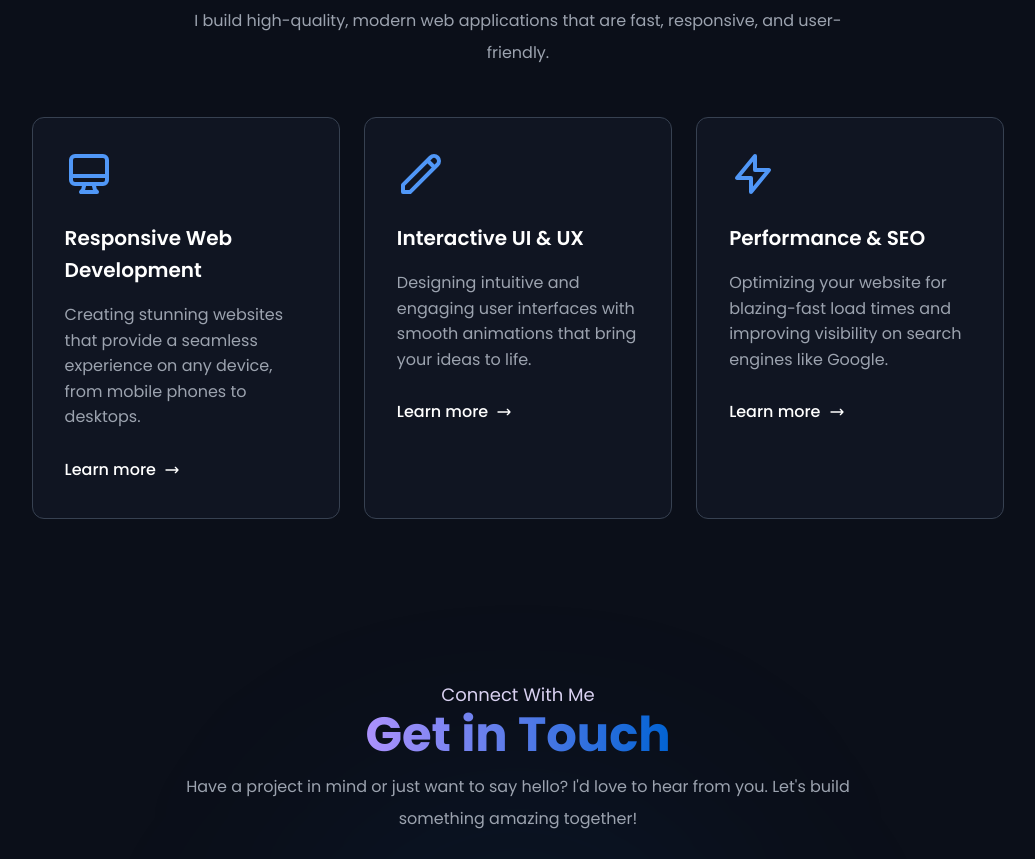
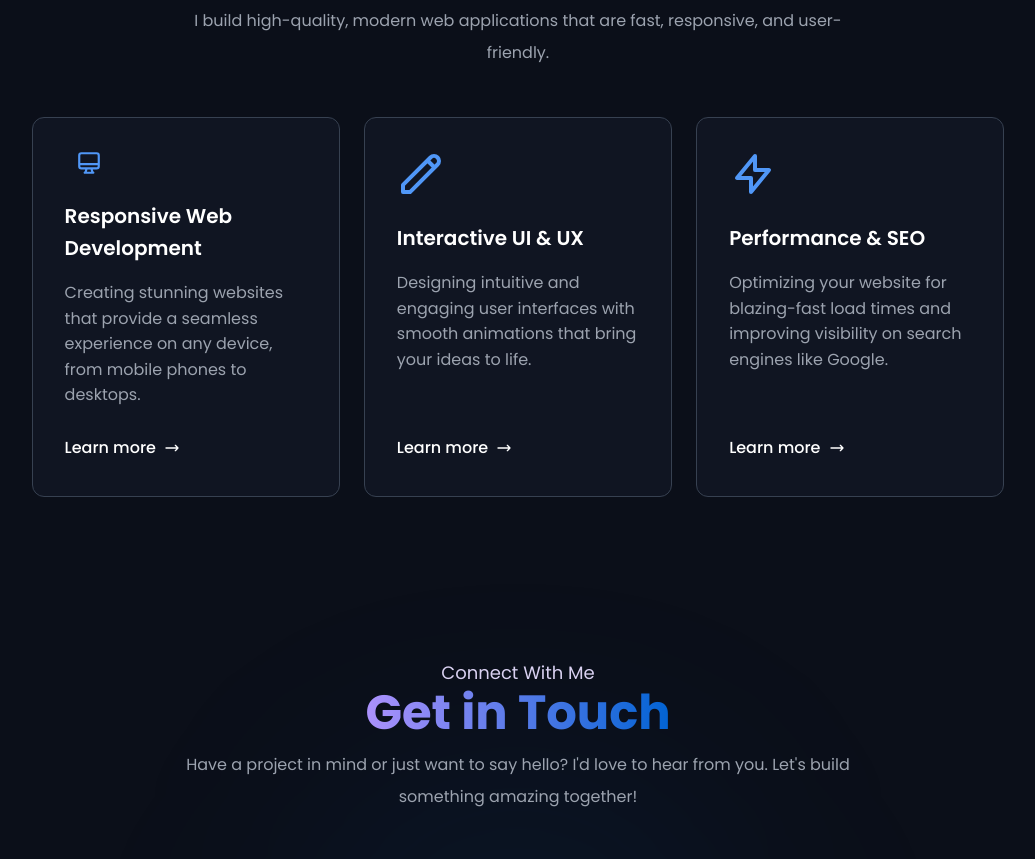
Before and after one commit to sawan-sawan/Portfolio, a React (Vite) app: page / in a window 1280 px wide. Shown: the part 3063-3922 px from the top of the page, without its empty margins (122-1157 px from the left). Built offline with nearby package versions, Linux system fonts and the light colour scheme; a web font is replaced by a local one.

Commit message:
cardchangeflip

```diff
--- a/src/components/Services.css
+++ b/src/components/Services.css
@@ -1,5 +1,5 @@
 /* ============================= */
-/* Services Section Styles */
+/* Services Section Styles       */
 /* ============================= */
 
 .services-section {
@@ -8,10 +8,10 @@
     scroll-margin-top: 80px;
     background-color: #0b0f19; /* Theme background */
     color: #d1d5db;
-    overflow-x: hidden; /* Extra horizontal scroll rokne ke liye */
+    overflow-x: hidden;
 }
 
-/* Headings and Text (About page se same) */
+/* Headings and Text */
 .services-section .intro-subtitle {
     text-align: center;
     margin-bottom: 8px;
@@ -34,43 +34,84 @@
 
 .services-section .section-description {
     text-align: center;
-    max-width: 42rem; /* max-w-2xl */
-    margin: 20px auto 48px; /* mt-5 mb-12 */
-    color: #9ca3af; /* text-gray-400 */
+    max-width: 42rem;
+    margin: 20px auto 48px;
+    color: #9ca3af;
 }
 
 /* Services Grid Layout */
 .services-grid {
     display: grid;
-    grid-template-columns: 1fr; /* Mobile par 1 column */
-    gap: 24px; /* gap-6 */
+    grid-template-columns: 1fr;
+    gap: 24px;
     margin-top: 40px;
 }
 
 /* Service Card Styles */
 .service-card {
-    background-color: #101522;
-    padding: 32px; /* px-8 py-12 */
-    border-radius: 12px; /* rounded-lg */
-    border: 1px solid #374151; /* Darker border */
-    transition: transform 0.3s ease, box-shadow 0.3s ease, border-color 0.3s ease;
+    background-color: transparent;
+    border: none;
+    border-radius: 12px;
+    perspective: 1000px;
+    min-height: 380px;
 }
 
-.service-card:hover {
-    transform: translateY(-8px); /* hover:-translate-y-2 */
-    border-color: #5097f7; /* Hover par border color badlega */
+/* Inner container that actually flips */
+.service-card-inner {
+    position: relative;
+    width: 100%;
+    height: 100%;
+    transition: transform 0.8s;
+    transform-style: preserve-3d;
+}
+
+/* When card is flipped, rotate the inner container */
+.service-card.is-flipped .service-card-inner {
+    transform: rotateY(180deg);
+}
+
+/* Common styles for both front and back of the card */
+.service-card-front,
+.service-card-back {
+    position: absolute;
+    width: 100%;
+    height: 100%;
+    -webkit-backface-visibility: hidden; /* Safari */
+    backface-visibility: hidden;
+    display: flex;
+    flex-direction: column;
+    justify-content: flex-start;
+    align-items: flex-start;
+
+    background-color: #101522;
+    padding: 32px;
+    border-radius: 12px;
+    border: 1px solid #374151;
+    transition: border-color 0.3s ease, box-shadow 0.3s ease;
+}
+
+/* Apply hover effect only to the front face */
+.service-card:not(.is-flipped):hover .service-card-front {
+    transform: translateY(-8px);
+    border-color: #5097f7;
     box-shadow: 0 10px 30px rgba(80, 151, 247, 0.1);
 }
 
+/* Back face is initially rotated */
+.service-card-back {
+    transform: rotateY(180deg);
+    border-color: #5097f7;
+}
+
 .service-icon {
-    width: 48px; /* w-12 */
+    width: 48px;
     height: 48px;
     margin-bottom: 24px;
-    color: #5097f7; /* Icon ka color theme se match karega */
+    color: #5097f7;
 }
 
 .service-title {
-    font-size: 1.25rem; /* text-xl */
+    font-size: 1.25rem;
     font-weight: 600;
     color: #ffffff;
     margin-bottom: 16px;
@@ -80,8 +121,34 @@
     color: #9ca3af;
     line-height: 1.6;
     margin-bottom: 24px;
+    flex-grow: 1;
 }
 
+/* Styles for the details list on the back */
+.service-details-list {
+    list-style: none;
+    padding: 0;
+    margin: 0 0 24px 0;
+    width: 100%;
+    color: #9ca3af;
+    flex-grow: 1;
+}
+
+.service-details-list li {
+    padding-left: 20px;
+    position: relative;
+    margin-bottom: 10px;
+}
+
+.service-details-list li::before {
+    content: '✓';
+    position: absolute;
+    left: 0;
+    color: #5097f7;
+    font-weight: bold;
+}
+
+/* Service Link & Back Button */
 .service-link {
     display: inline-flex;
     align-items: center;
@@ -90,6 +157,12 @@
     font-weight: 500;
     text-decoration: none;
     transition: color 0.3s ease, gap 0.3s ease;
+    background: none;
+    border: none;
+    padding: 0;
+    cursor: pointer;
+    font-size: 1rem;
+    font-family: inherit;
 }
 
 .service-link:hover {
@@ -103,6 +176,10 @@
     transition: transform 0.3s ease;
 }
 
+.back-button {
+    margin-top: auto;
+}
+
 /* Responsive Styles */
 @media (min-width: 640px) {
     .services-section {
@@ -110,7 +187,7 @@
         padding-right: 8%;
     }
     .services-grid {
-        grid-template-columns: repeat(2, 1fr); /* Tablet par 2 columns */
+        grid-template-columns: repeat(2, 1fr);
     }
 }
 
@@ -120,9 +197,10 @@
         padding-right: 12%;
     }
     .services-grid {
-        grid-template-columns: repeat(3, 1fr); /* Desktop par 3 columns */
+        grid-template-columns: repeat(3, 1fr);
     }
-}
+} /* <--- YAHAN PAR BRACKET ADD KIYA GAYA HAI */
+
 /* Reveal Animation for Services */
 .reveal-hidden {
   opacity: 0;
--- a/src/components/Services.jsx
+++ b/src/components/Services.jsx
@@ -1,7 +1,8 @@
-import React from 'react';
+import React, { useState } from 'react'; // Import useState
 import './Services.css';
 import { useInView } from 'react-intersection-observer';
 
+// --- ADDED DETAILED CONTENT FOR THE BACK OF THE CARD ---
 const services = [
   {
     name: 'Responsive Web Development',
@@ -9,6 +10,18 @@ const services = [
       <svg className="service-icon" fill="none" stroke="currentColor" viewBox="0 0 24 24" xmlns="http://www.w3.org/2000/svg"><path strokeLinecap="round" strokeLinejoin="round" strokeWidth="2" d="M9.75 17L9 20l-1 1h8l-1-1-.75-3M3 13h18M5 17h14a2 2 0 002-2V5a2 2 0 00-2-2H5a2 2 0 00-2 2v10a2 2 0 002 2z"></path></svg>
     ),
     description: 'Creating stunning websites that provide a seamless experience on any device, from mobile phones to desktops.',
+    details: {
+      title: 'Core Features',
+      icon: ( // Different icon for the back
+        <svg className="service-icon" fill="none" stroke="currentColor" viewBox="0 0 24 24" xmlns="http://www.w3.org/2000/svg"><path strokeLinecap="round" strokeLinejoin="round" strokeWidth="2" d="M5 12h14M5 12a2 2 0 01-2-2V6a2 2 0 012-2h14a2 2 0 012 2v4a2 2 0 01-2 2M5 12a2 2 0 00-2 2v4a2 2 0 002 2h14a2 2 0 002-2v-4a2 2 0 00-2-2m-2-4h.01M17 16h.01"></path></svg>
+      ),
+      points: [
+        'Mobile-First Approach',
+        'Fluid Grids & Flexible Images',
+        'Cross-Browser Compatibility',
+        'Modern CSS & Frameworks',
+      ],
+    },
   },
   {
     name: 'Interactive UI & UX',
@@ -16,6 +29,18 @@ const services = [
       <svg className="service-icon" fill="none" stroke="currentColor" viewBox="0 0 24 24" xmlns="http://www.w3.org/2000/svg"><path strokeLinecap="round" strokeLinejoin="round" strokeWidth="2" d="M15.232 5.232l3.536 3.536m-2.036-5.036a2.5 2.5 0 113.536 3.536L6.5 21.036H3v-3.572L16.732 3.732z"></path></svg>
     ),
     description: 'Designing intuitive and engaging user interfaces with smooth animations that bring your ideas to life.',
+    details: {
+        title: 'Design Principles',
+        icon: (
+            <svg className="service-icon" fill="none" stroke="currentColor" viewBox="0 0 24 24" xmlns="http://www.w3.org/2000/svg"><path strokeLinecap="round" strokeLinejoin="round" strokeWidth="2" d="M11 5H6a2 2 0 00-2 2v11a2 2 0 002 2h11a2 2 0 002-2v-5m-1.414-9.414a2 2 0 112.828 2.828L11.828 15H9v-2.828l8.586-8.586z"></path></svg>
+        ),
+        points: [
+            'User-Centric Design',
+            'Interactive Prototypes',
+            'Micro-interactions & Animations',
+            'Accessibility (A11y) Focused',
+        ],
+    },
   },
   {
     name: 'Performance & SEO',
@@ -23,12 +48,35 @@ const services = [
       <svg className="service-icon" fill="none" stroke="currentColor" viewBox="0 0 24 24" xmlns="http://www.w3.org/2000/svg"><path strokeLinecap="round" strokeLinejoin="round" strokeWidth="2" d="M13 10V3L4 14h7v7l9-11h-7z"></path></svg>
     ),
     description: 'Optimizing your website for blazing-fast load times and improving visibility on search engines like Google.',
+    details: {
+        title: 'Optimization Stack',
+        icon: (
+            <svg className="service-icon" fill="none" stroke="currentColor" viewBox="0 0 24 24" xmlns="http://www.w3.org/2000/svg"><path strokeLinecap="round" strokeLinejoin="round" strokeWidth="2" d="M13 7h8m0 0v8m0-8l-8 8-4-4-6 6"></path></svg>
+        ),
+        points: [
+            'Code Splitting & Minification',
+            'Image & Asset Optimization',
+            'On-Page SEO Best Practices',
+            'Lighthouse & Core Web Vitals',
+        ],
+    },
   },
 ];
 
 export default function Services() {
   const { ref: headingRef, inView: headingInView } = useInView({ threshold: 0.2, triggerOnce: true });
   const { ref: gridRef, inView: gridInView } = useInView({ threshold: 0.1, triggerOnce: true });
+
+  // --- STATE TO TRACK THE EXPANDED CARD ---
+  const [expandedCard, setExpandedCard] = useState(null);
+
+  const handleLearnMore = (serviceName) => {
+    setExpandedCard(serviceName);
+  };
+
+  const handleBack = () => {
+    setExpandedCard(null);
+  };
 
   return (
     <div id="services" className="services-section">
@@ -43,21 +91,44 @@ export default function Services() {
       </div>
 
       <div ref={gridRef} className="services-grid">
-        {services.map((service, index) => (
+        {services.map((service, index) => {
+          const isExpanded = expandedCard === service.name;
+          return (
             <div
               key={service.name}
-            className={`service-card ${gridInView ? 'reveal-visible' : 'reveal-hidden'}`}
+              // Add 'is-flipped' class when this card is expanded
+              className={`service-card ${gridInView ? 'reveal-visible' : 'reveal-hidden'} ${isExpanded ? 'is-flipped' : ''}`}
               style={{ '--delay': `${(index + 1) * 0.2}s` }}
             >
+              {/* --- INNER WRAPPER FOR 3D EFFECT --- */}
+              <div className="service-card-inner">
+                {/* --- FRONT SIDE OF THE CARD (Original Content) --- */}
+                <div className="service-card-front">
                   {service.icon}
                   <h3 className="service-title">{service.name}</h3>
                   <p className="service-description">{service.description}</p>
-            <a href="#" className="service-link">
+                  <button onClick={() => handleLearnMore(service.name)} className="service-link">
                     Learn more
                     <svg fill="none" stroke="currentColor" viewBox="0 0 24 24" xmlns="http://www.w3.org/2000/svg"><path strokeLinecap="round" strokeLinejoin="round" strokeWidth="2" d="M17 8l4 4m0 0l-4 4m4-4H3"></path></svg>
-            </a>
+                  </button>
                 </div>
-        ))}
+
+                {/* --- BACK SIDE OF THE CARD (Detailed Content) --- */}
+                <div className="service-card-back">
+                    {service.details.icon}
+                    <h3 className="service-title">{service.details.title}</h3>
+                    <ul className="service-details-list">
+                        {service.details.points.map(point => <li key={point}>{point}</li>)}
+                    </ul>
+                  <button onClick={handleBack} className="service-link back-button">
+                    <svg fill="none" stroke="currentColor" viewBox="0 0 24 24" xmlns="http://www.w3.org/2000/svg"><path strokeLinecap="round" strokeLinejoin="round" strokeWidth="2" d="M7 16l-4-4m0 0l4-4m-4 4h18"></path></svg>
+                    Back
+                  </button>
+                </div>
+              </div>
+            </div>
+          );
+        })}
       </div>
     </div>
   );
```
Lines whose indentation alone changed are shown as unchanged.
